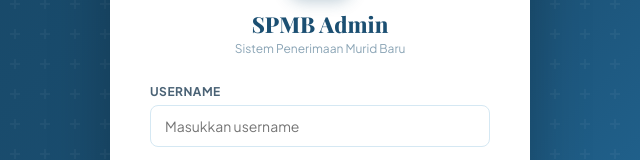
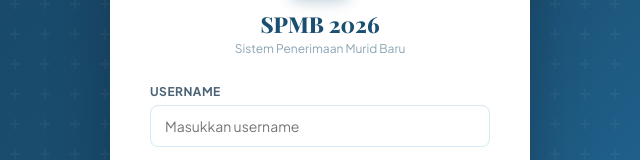
Before and after one commit to semogajadi401-design/spmb-smk1, a website: page index.html in a window 1280 px wide. Shown: the part 271-431 px from the top of the page, 320-960 px from the left. Drawn offline with nearby package versions, Linux system fonts and the light colour scheme.

Commit message:
Update index.html

```diff
--- a/index.html
+++ b/index.html
@@ -314,7 +314,7 @@ tbody tr:hover{background:#F7FBFF}
   <div class="login-card">
     <div class="login-logo">
       <div class="icon">🏫</div>
-      <h2>SPMB Admin</h2>
+      <h2>SPMB 2026</h2>
       <p>Sistem Penerimaan Murid Baru</p>
     </div>
     <div class="form-group">
```
